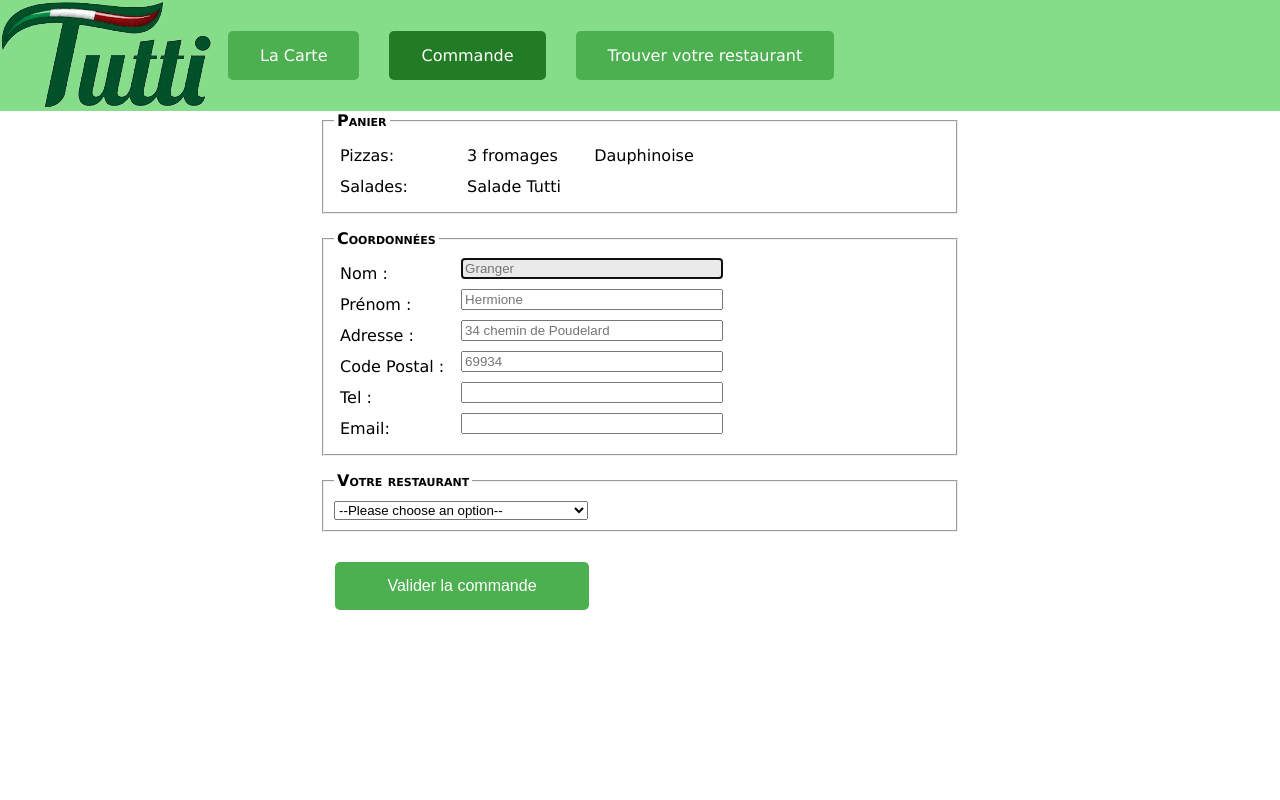
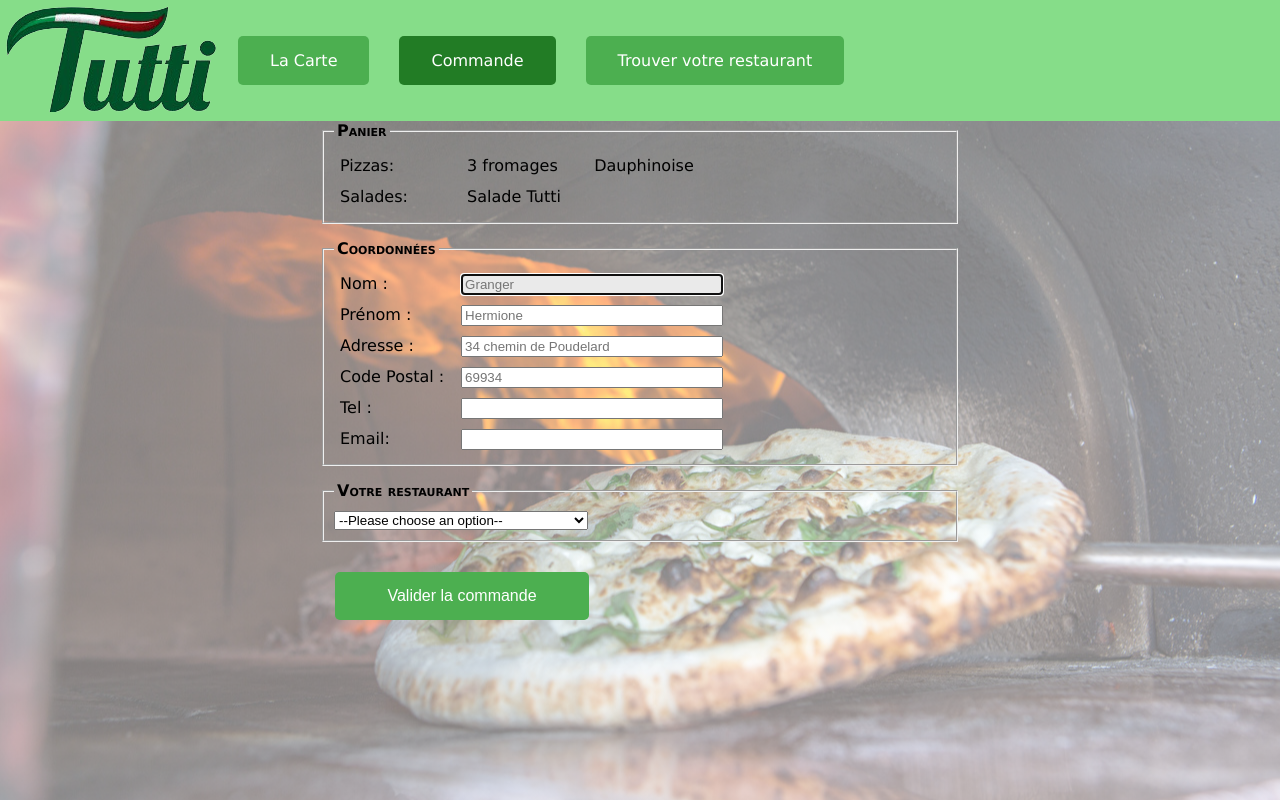
Before and after one commit to Stormald/AlternancePizzaHTML, a plain HTML site: page pages/commande.html in a window 1280 px wide. Drawn offline with Linux system fonts and the light colour scheme.

Commit message:
Ajout background body

```diff
--- a/css/commande.css
+++ b/css/commande.css
@@ -12,7 +12,6 @@ legend {
 label {
     width: 110px;
     display: inline-block;
-    vertical-align: top;
     margin: 6px;
 }
 
@@ -32,3 +31,7 @@ form {
     margin-left: 25%;
     margin-right: 25%;
 }
+
+body, html{
+    height:100%;
+}
--- a/css/commun.css
+++ b/css/commun.css
@@ -1,6 +1,8 @@
 body{
     margin: 0px;
     font-family: Verdana;
+    background: linear-gradient(rgba(255,255,255,.5), rgba(255,255,255,.5)), url("../assets/images/Pizza_Fire_Оven.png") center no-repeat;
+    background-size: cover;
 }
 
 #menu{
@@ -36,3 +38,7 @@ body{
 #current {
     background-color: #227c25;
 }
+
+img {
+    margin: 5px;
+}
--- a/css/trouver.css
+++ b/css/trouver.css
@@ -7,3 +7,7 @@
 #carte > iframe{
     align-self: center;
 }
+
+body, html{
+    height:100%;
+}
```
Also changed, not shown: css/index.css (+17 -8 lines), assets/images/Pizza_Fire_Оven.png (added).
